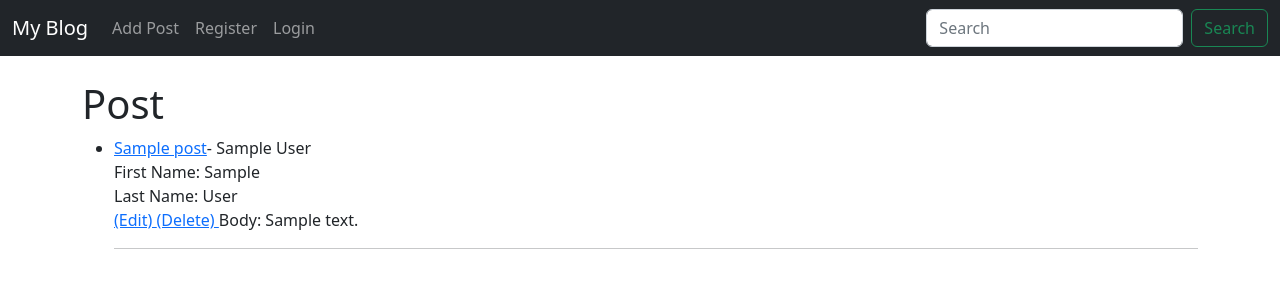
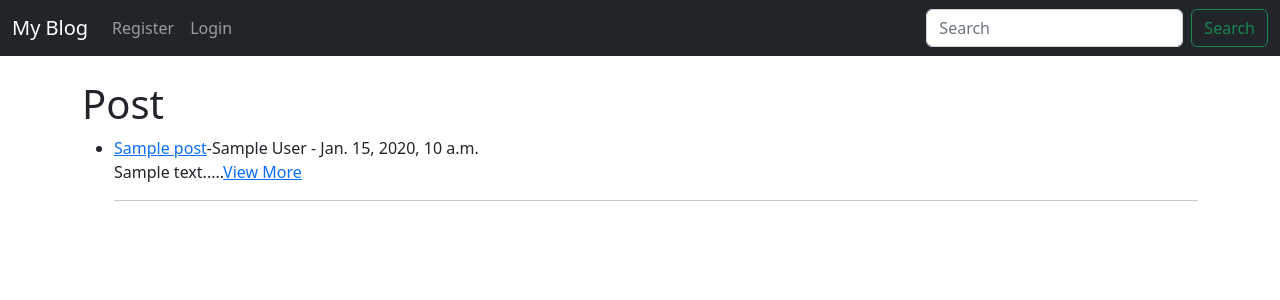
Before and after one commit to emmadsaxlegend/BlogApp, a Django app: template theblog/templates/home.html in a window 1280 px wide. Shown: the top 300 px of the page. Run offline with Django 3.2, Linux system fonts and the light colour scheme; the template is opened without the code that fills it: most values are stand-ins (such as "Sample title", 1, 10 or a date in 2020).

Commit message:
User Authentication

```diff
--- a/theblog/templates/article_details.html
+++ b/theblog/templates/article_details.html
@@ -13,8 +13,11 @@
         Post Date: {{post.post_date}}<br>
 
     </small> <br>
+    {% if user.is_authenticated %}
+
     <a href="{% url 'update_post' post.pk %}"> (Edit) </a>
     <a href="{% url 'delete_post' post.pk %}"> (Delete) </a>
+    {% endif %}
 
 
     <hr>
--- a/theblog/templates/base.html
+++ b/theblog/templates/base.html
@@ -20,15 +20,28 @@
           <div class="collapse navbar-collapse" id="navbarSupportedContent">
             <ul class="navbar-nav me-auto mb-2 mb-lg-0">
 
+              {% if user.is_authenticated %}
+
               <li class="nav-item">
                 <a class="nav-link" href="{% url 'add_post' %}">Add Post</a>
               </li>
               <li class="nav-item">
+                <a class="nav-link" href="{% url 'logout' %}">Logout</a>
+              </li>
+
+              {%else%}
+              <li class="nav-item">
                 <a class="nav-link" href="{% url 'register' %}">Register</a>
               </li>
+
               <li class="nav-item">
                 <a class="nav-link" href="{% url 'login' %}">Login</a>
               </li>
+
+              {% endif %}
+
+
+
             </ul>
             <form class="d-flex" role="search">
               <input class="form-control me-2" type="search" placeholder="Search" aria-label="Search">
--- a/theblog/templates/home.html
+++ b/theblog/templates/home.html
@@ -5,14 +5,14 @@
 
 <ul>
 {% for post in object_list%}
-    <li><a href="{% url 'article-detail' post.pk %}"> {{post.title}}</a>- {{post.author}}<br/>
-        First Name: {{post.author.first_name}}<br/>
-        Last Name: {{post.author.last_name}}<br>
+    <li><a href="{% url 'article-detail' post.pk %}"> {{post.title}}</a>-{{post.author.first_name}} {{post.author.last_name}} - {{post.post_date}}
 
+        {% if user.is_authenticated %}
         <a href="{% url 'update_post' post.pk %}"> (Edit) </a>
         <a href="{% url 'delete_post' post.pk %}"> (Delete) </a>
-
-    Body: {{post.body}}
+        {% endif %}
+        <br>
+    {{post.body|slice:":120"}}....<a href="{% url 'article-detail' post.pk %}">View More</a>
     <hr>
 
 </li>
```
Also changed, not shown: theblog/templates/update_post.html (+7 -0 lines), BlogApp/settings.py (line endings or trailing spaces), db.sqlite3.
